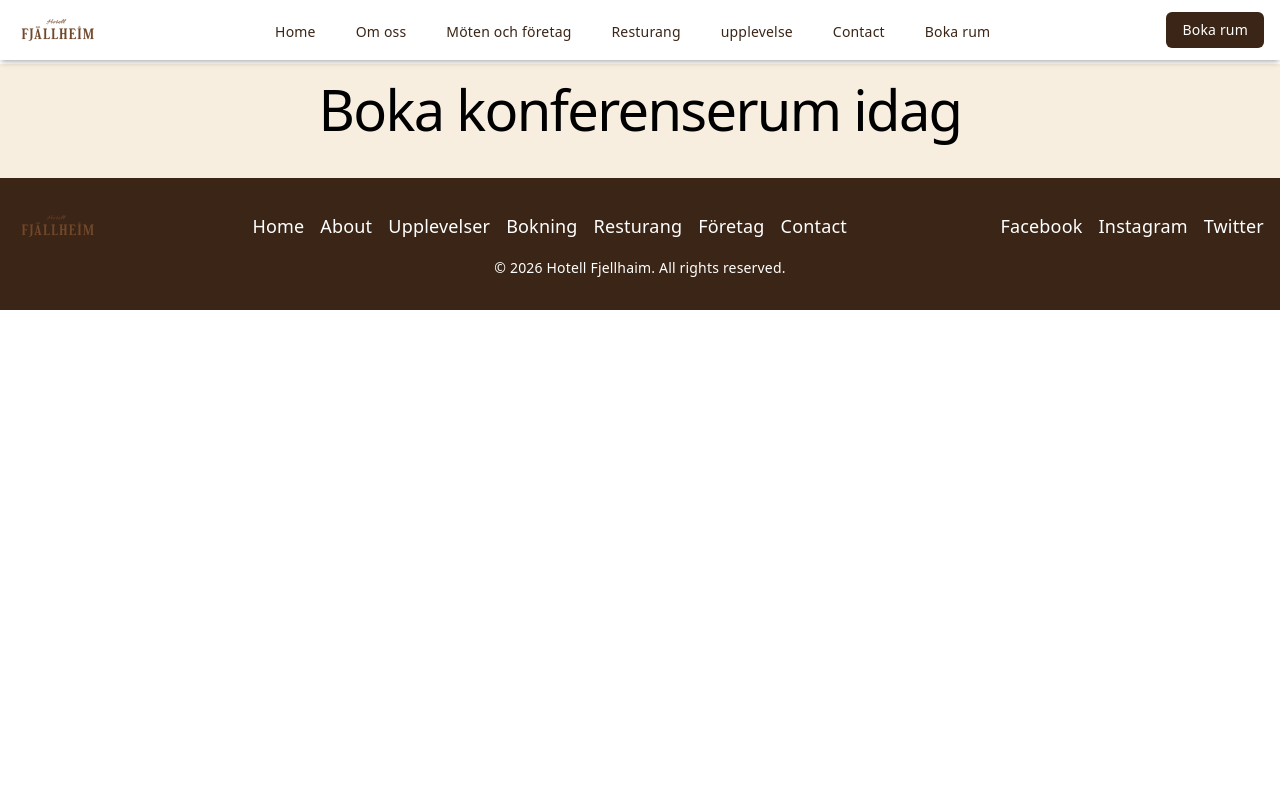
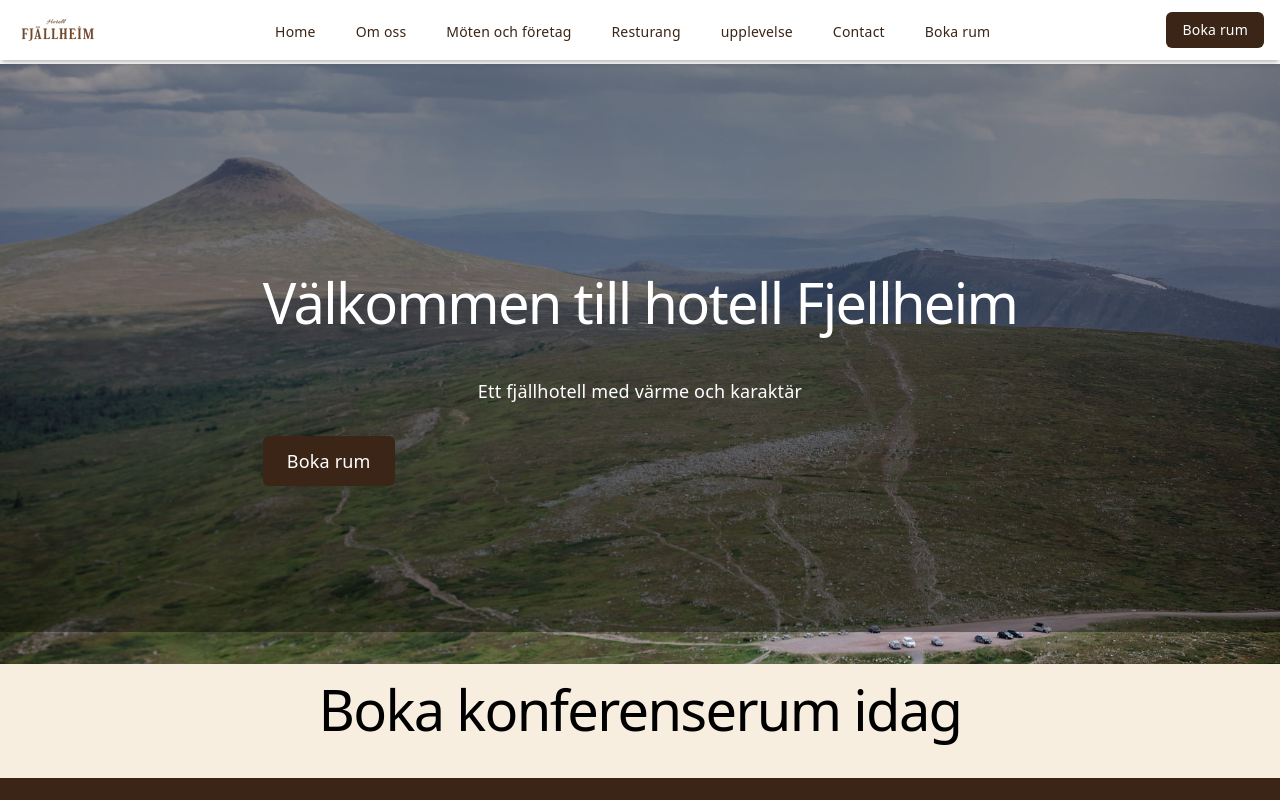
Before and after one commit to BusterSthlm/HotellFjellhaim, a React (Vite) app: page /Company in a window 1280 px wide. Shown: the top 800 px of the page. Built offline with nearby package versions, Linux system fonts and the light colour scheme.

Commit message:
Add Hero component to multiple pages with updated titles and descriptions

```diff
--- a/src/pages/About.tsx
+++ b/src/pages/About.tsx
@@ -1,10 +1,12 @@
 import Nav from "../components/layout/Nav";
 import Footer from "../components/layout/Footer";
+import Hero from "../components/ui/Hero";
 
 export default function HomePage(){
     return (
         <>
         <Nav/>
+         <Hero titel="Välkommen till hotell Fjellheim" description="Ett fjällhotell med värme och karaktär" href="/booking" button="Klicka här för att boka" />
         <main className="flex flex-col items-center justify-center w-full text-center bg-secondary">
         <h1>Om hotell fjellheim</h1>
 
--- a/src/pages/Activites.tsx
+++ b/src/pages/Activites.tsx
@@ -1,14 +1,17 @@
 import Footer from "../components/layout/Footer";
 import Nav from "../components/layout/Nav";
+import Hero from "../components/ui/Hero";
 
 export default function Activities() {
 
     return (
+        <><Nav />
+        <Hero titel="Välkommen till hotell Fjellheim" description="Ett fjällhotell med värme och karaktär" href="/booking" button="Klicka här för att boka" />
         <main className="flex flex-col items-center justify-center w-full  text-center bg-secondary">
-            <Nav />
+
             <h1>Activities</h1>
             <p>Welcome to the activities page!</p>
             <Footer />
-        </main>
+        </main></>
     );
 }
--- a/src/pages/Booking.tsx
+++ b/src/pages/Booking.tsx
@@ -24,7 +24,7 @@ export default function Activities() {
         <> {/* Wrapper div för att innehålla allt innehåll */ }
         <Nav />
 
-        <Hero  titel="välkommen till hotell Fjellheim" description="Ett fjällhotell med värme och karaktär" href="/booking" button="Klicka här för att boka" />
+        <Hero  titel="Välkommen till hotell Fjellheim" description="Ett fjällhotell med värme och karaktär" href="/booking" button="Klicka här för att boka" />
 
 
 
--- a/src/pages/Company.tsx
+++ b/src/pages/Company.tsx
@@ -1,10 +1,12 @@
 import Nav from "../components/layout/Nav";
 import Footer from "../components/layout/Footer";
+import Hero from "../components/ui/Hero";
 
 export default function HomePage(){
     return (
         <>
         <Nav/>
+        <Hero  titel="Välkommen till hotell Fjellheim" description="Ett fjällhotell med värme och karaktär" href="/booking"  />
         <main className="flex flex-col items-center justify-center w-full  text-center bg-secondary">
         <h1>Boka konferenserum idag </h1>
         <section aria-label="banner" className="px-4 md:px-8 mt-6">
--- a/src/pages/Contact.tsx
+++ b/src/pages/Contact.tsx
@@ -12,7 +12,7 @@ export default function HomePage(){
     return (
         <>
         <Nav/>
-        <Hero  titel="välkommen till hotell Fjellheim" description="Ett fjällhotell med värme och karaktär" href="/booking"  />
+        <Hero  titel="Kontakt oss" description="Ett fjällhotell med värme och karaktär" href="/booking"  />
         <main className="flex flex-col justify-center item-center text-center bg-secondary">
 
 
--- a/src/pages/Experience.tsx
+++ b/src/pages/Experience.tsx
@@ -1,10 +1,12 @@
 import Nav from "../components/layout/Nav";
 import Footer from "../components/layout/Footer";
+import Hero from "../components/ui/Hero";
 
 export default function HomePage(){
     return (
         <>
         <Nav/>
+        <Hero  titel="Välkommen till hotell Fjellheim" description="Ett fjällhotell med värme och karaktär" href="/booking"  />
         <main className="flex flex-col items-center justify-center w-full  text-center bg-secondary">
         <h1>Upplevelser</h1>
 
--- a/src/pages/Resturant.tsx
+++ b/src/pages/Resturant.tsx
@@ -1,10 +1,12 @@
 import Nav from "../components/layout/Nav";
 import Footer from "../components/layout/Footer";
+import Hero from "../components/ui/Hero";
 
 export default function HomePage(){
     return (
         <>
         <Nav/>
+        <Hero  titel="Välkommen till hotell Fjellheims resturang" description="Ett fjällhotell med värme och karaktär" href="/booking"  />
         <main className="flex flex-col items-center justify-center w-full  text-center bg-secondary">
         <h1>Resturang</h1>
 
```
